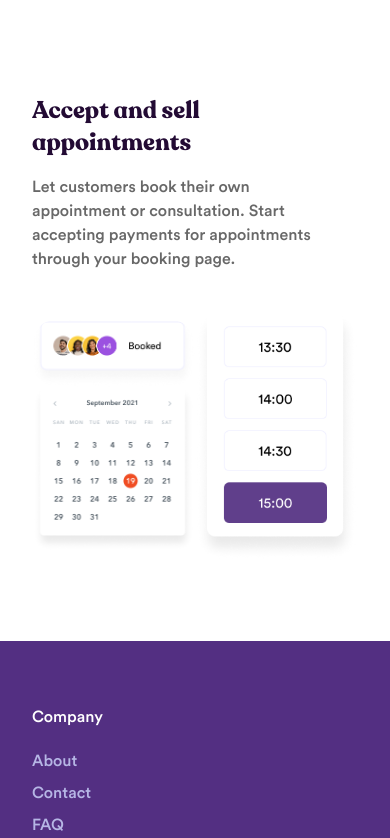
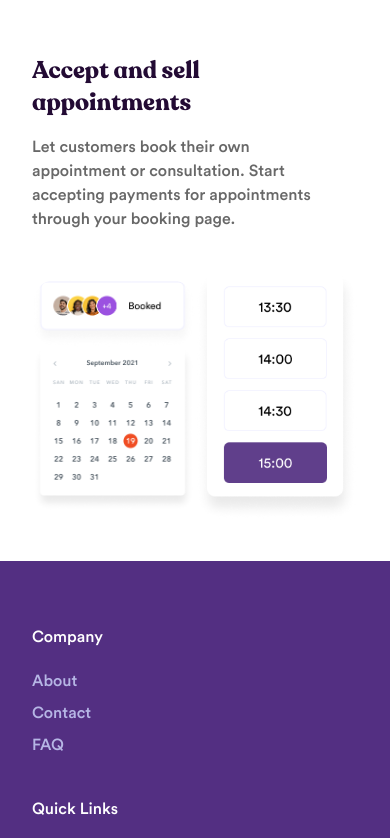
Before and after one commit to TEECOD3/Dutiful, a Next.js app: page / in a window 390 px wide. Shown: the part 2998-3836 px from the top of the page. Built offline with nearby package versions, Linux system fonts and the light colour scheme.

Commit message:
feat: complete home page

```diff
--- a/app/(home)/_components/calender-section.tsx
+++ b/app/(home)/_components/calender-section.tsx
@@ -8,7 +8,7 @@ type Props = {};
 
 const Calender = (props: Props) => {
   return (
-    <section className="flex flex-col-reverse gap-y-10 lg:flex-row container w-full min-h-[40vh] mx-auto  py-20">
+    <section className="flex flex-col-reverse gap-y-10 lg:flex-row container w-full min-h-[40vh] mx-auto py-10  lg:py-20">
       <div className="w-full lg:w-[60%] flex items-center flex-row">
         <div className="w-full">
           <Image
```
